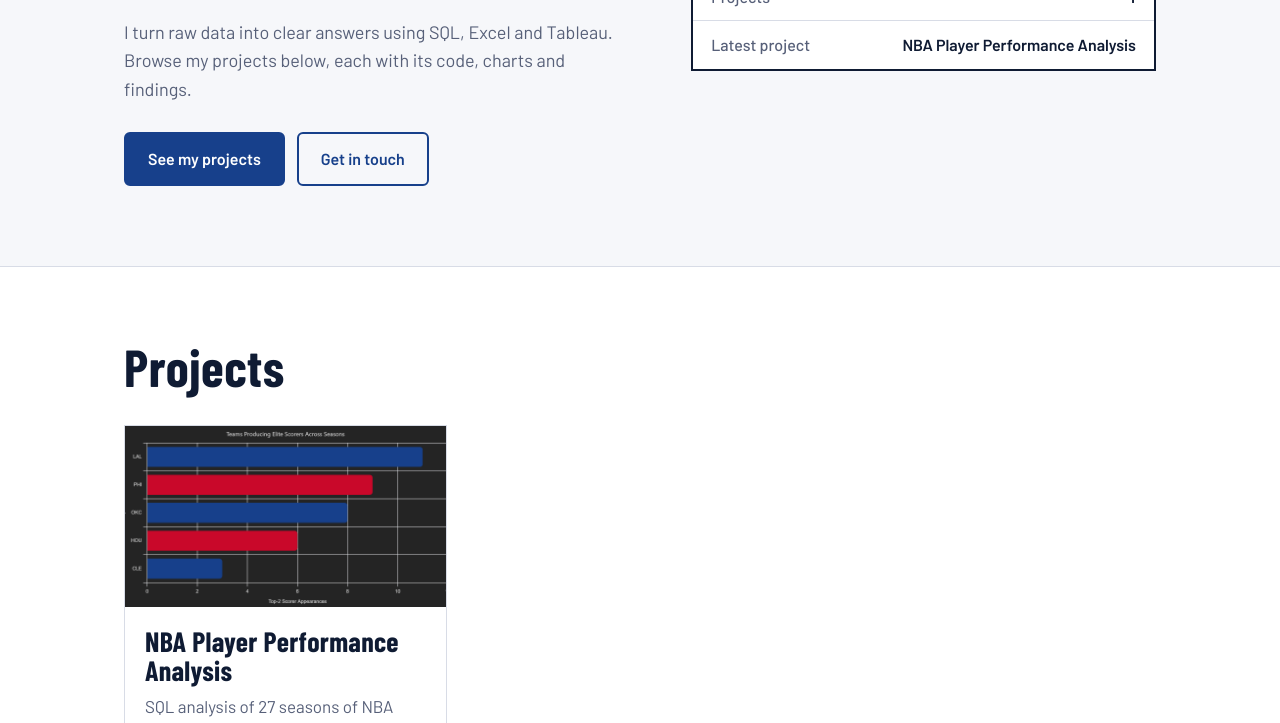
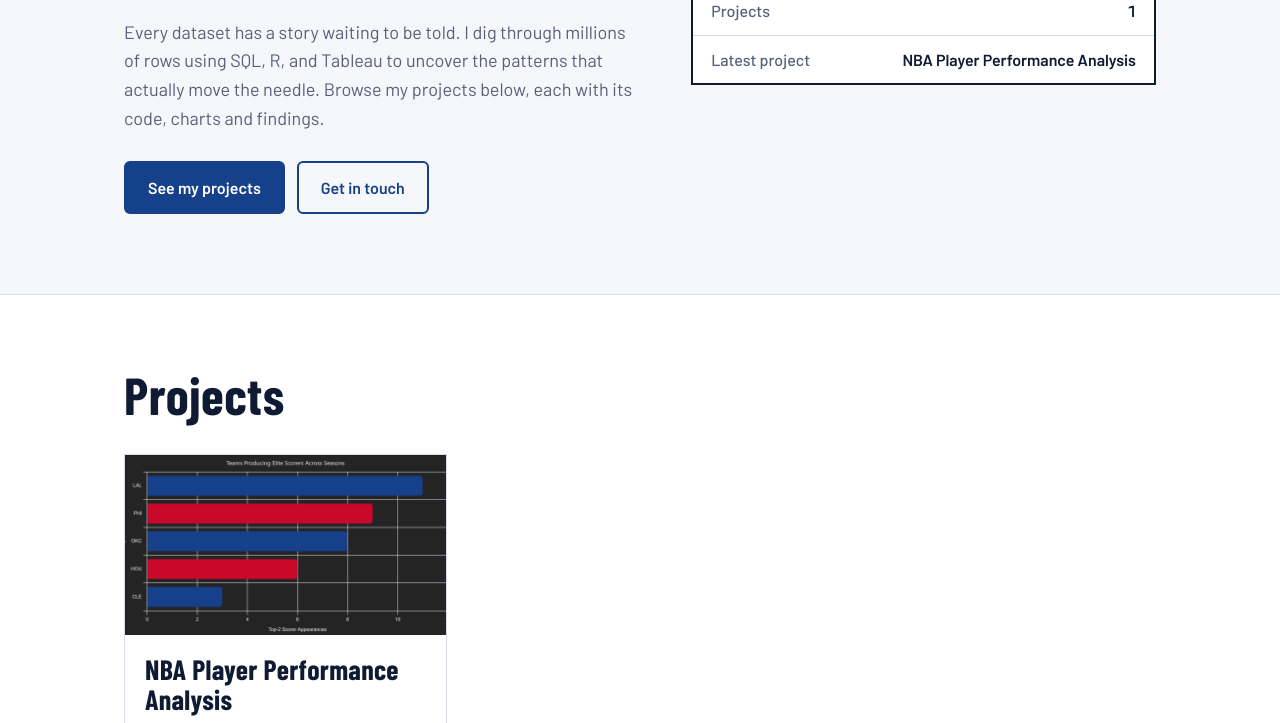
Before and after one commit to CodeLikeEugene/codelikeeugene.github.io, a plain HTML site: page index.html in a window 1280 px wide. Shown: the part 377-1100 px from the top of the page. Drawn offline with nearby package versions, Linux system fonts and the light colour scheme.

Commit message:
Revise introduction paragraph in index.html
Updated personal description to highlight data analysis skills and tools used.

```diff
--- a/index.html
+++ b/index.html
@@ -9,7 +9,7 @@
   <div>
     <h1>Eugene Dzramado</h1>
     <p class="role">Data Analyst</p>
-    <p>I turn raw data into clear answers using SQL, Excel and Tableau. Browse my projects below, each with its code, charts and findings.</p>
+    <p>Every dataset has a story waiting to be told. I dig through millions of rows using SQL, R, and Tableau to uncover the patterns that actually move the needle. Browse my projects below, each with its code, charts and findings.</p>
     <div class="actions"><a class="btn btn-primary" href="#projects-section">See my projects</a><a class="btn btn-outline" href="#contact">Get in touch</a></div>
   </div>
   <div class="boxscore"><h2>At a glance</h2><table><tbody>
```
